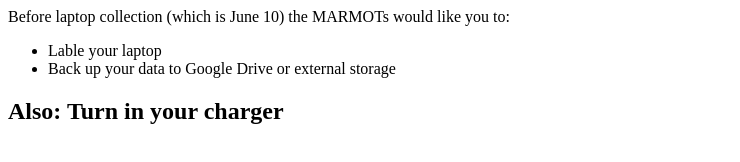
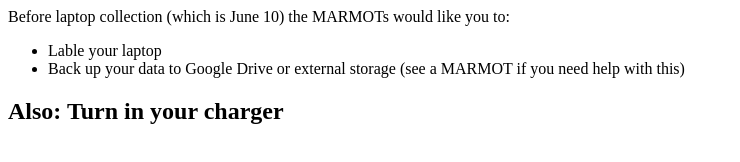
Before and after one commit to BayMARMOTs/bayclock_message, a plain HTML site: page index.html in a window 1280 px wide. Shown: the whole page, without its empty margins (0-740 px from the left). Drawn offline with Linux system fonts and the light colour scheme.

Commit message:
Added ask MARMOTs to backup section

```diff
--- a/index.html
+++ b/index.html
@@ -2,7 +2,7 @@
 	<span>Before laptop collection (which is June 10) the MARMOTs would like you to:</span>
 	<ul>
 		<li>Lable your laptop</li>
-		<li>Back up your data to Google Drive or external storage</li>
+		<li>Back up your data to Google Drive or external storage (see a MARMOT if you need help with this)</li>
 	</ul>
 	<h2>Also: Turn in your charger</h2>
 </main>
```
